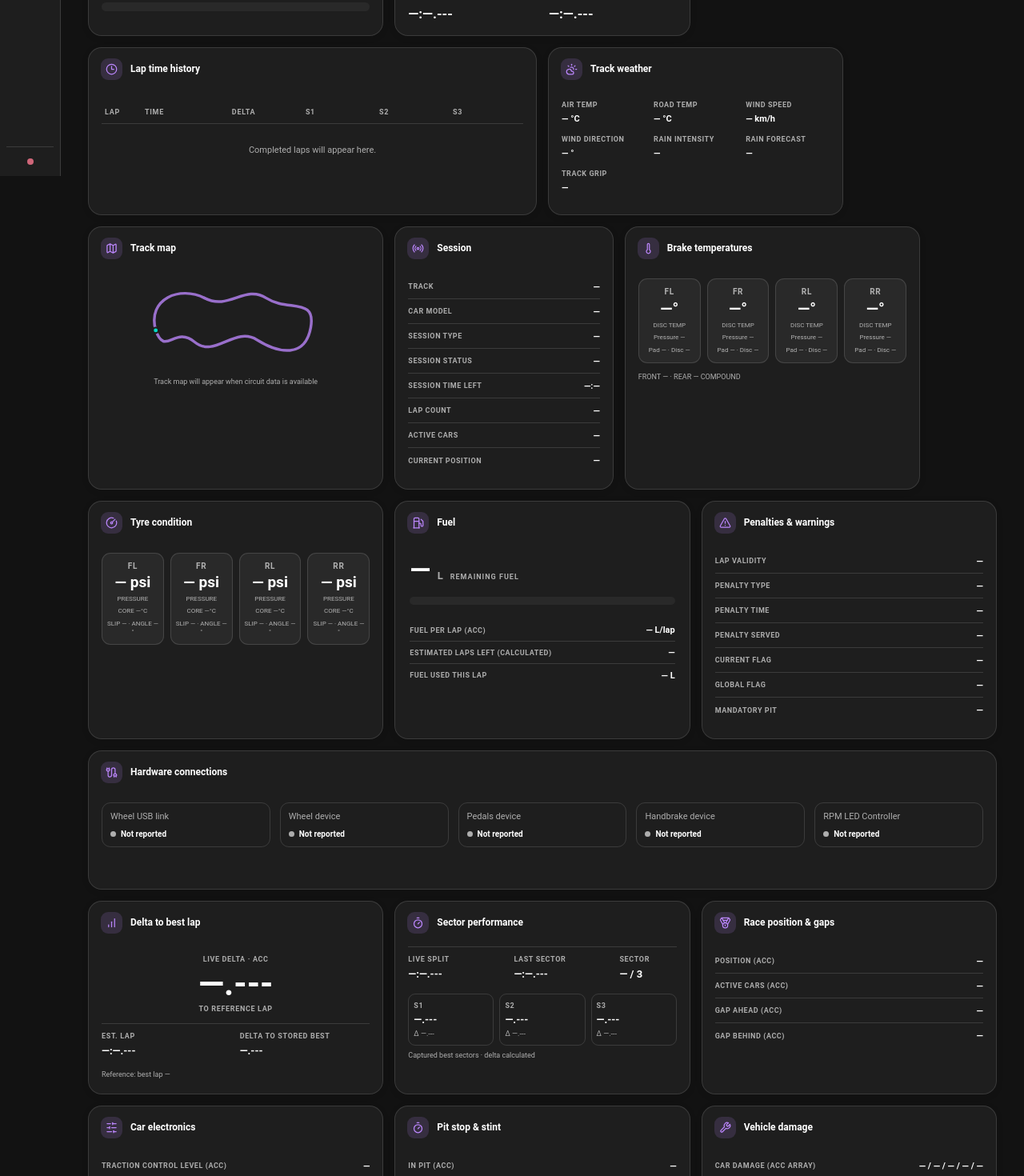
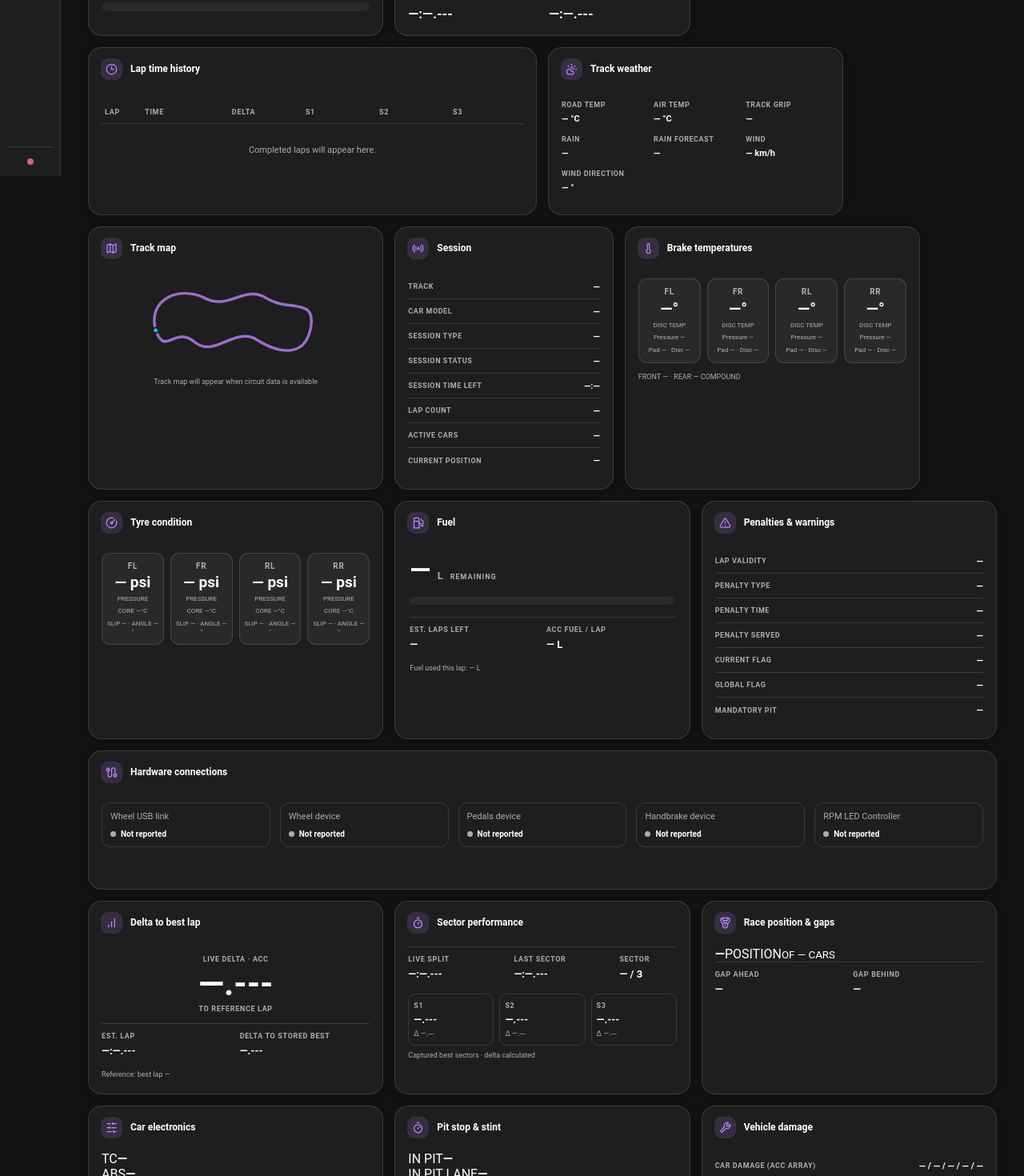
Before and after one commit to AbhilashHalappa/iRacing_and_ACC_SimLink, a React (Vite) app in the folder frontend/: page / in a window 1280 px wide. Shown: the part 580-2050 px from the top of the page at 80% size. Built offline with nearby package versions, Linux system fonts and the light colour scheme.

Commit message:
ui(overview): organize race awareness and setup tiles

```diff
--- a/frontend/src/App.tsx
+++ b/frontend/src/App.tsx
@@ -93,19 +93,19 @@ function TileContent({ id }: { id: TileId }) {
     case "pedals": return <div className="stacked-meters glance-pedals"><Meter label="THROTTLE" value={0} /><Meter label="BRAKE" value={0} tone="red" /><Meter label="CLUTCH" value={0} tone="teal" /></div>;
     case "laps": return <div className="lap-metrics glance-laps"><div className="lap-primary"><span>CURRENT</span><b>—:—.---</b><small>LAP — · VALIDITY —</small></div><div><span>LAST</span><b>—:—.---</b></div><div><span>BEST</span><b>—:—.---</b></div></div>;
     case "lap_history": return <div className="history-table"><div className="history-head"><span>LAP</span><span>TIME</span><span>DELTA</span><span>S1</span><span>S2</span><span>S3</span></div><div className="history-empty">Completed laps will appear here.</div></div>;
-    case "weather": return <div className="field-grid">{[["AIR TEMP","— °C"],["ROAD TEMP","— °C"],["WIND SPEED","— km/h"],["WIND DIRECTION","— °"],["RAIN INTENSITY","—"],["RAIN FORECAST","—"],["TRACK GRIP","—"]].map(([a,b]) => <div key={a}><span>{a}</span><b>{b}</b></div>)}</div>;
+    case "weather": return <div className="field-grid glance-weather">{[["ROAD TEMP","— °C"],["AIR TEMP","— °C"],["TRACK GRIP","—"],["RAIN","—"],["RAIN FORECAST","—"],["WIND","— km/h"],["WIND DIRECTION","— °"]].map(([a,b]) => <div key={a}><span>{a}</span><b>{b}</b></div>)}</div>;
     case "map": return <div className="map-placeholder"><svg viewBox="0 0 360 180" role="img" aria-label="Track map placeholder"><path d="M36 105 C20 48 80 24 124 47 S196 22 235 47 S325 45 315 100 S258 147 218 122 S142 156 106 126 S53 153 36 105Z" /><circle cx="36" cy="105" r="5" /></svg><span>Track map will appear when circuit data is available</span></div>;
     case "session": return <div className="field-rows">{[["TRACK","—"],["CAR MODEL","—"],["SESSION TYPE","—"],["SESSION STATUS","—"],["SESSION TIME LEFT","—:—"],["LAP COUNT","—"],["ACTIVE CARS","—"],["CURRENT POSITION","—"]].map(([a,b]) => <div key={a}><span>{a}</span><b>{b}</b></div>)}</div>;
     case "brakes": return <div className="corner-grid extended-corners glance-corners">{["FL","FR","RL","RR"].map((c) => <div key={c}><span>{c}</span><b>—°</b><small>DISC TEMP</small><small>Pressure —</small><small>Pad — · Disc —</small></div>)}<p>FRONT — · REAR — COMPOUND</p></div>;
     case "tyres": return <div className="corner-grid extended-corners glance-corners glance-tyres">{["FL","FR","RL","RR"].map((c) => <div key={c}><span>{c}</span><b>— psi</b><small>PRESSURE</small><small>CORE —°C</small><small>SLIP — · ANGLE —°</small></div>)}</div>;
-    case "fuel": return <div className="fuel-content"><div className="fuel-main"><b>— <small>L</small></b><span>REMAINING FUEL</span></div><div className="fuel-track"><i /></div><div className="field-rows compact"><div><span>FUEL PER LAP (ACC)</span><b>— L/lap</b></div><div><span>ESTIMATED LAPS LEFT (CALCULATED)</span><b>—</b></div><div><span>FUEL USED THIS LAP</span><b>— L</b></div></div></div>;
+    case "fuel": return <div className="fuel-content glance-fuel"><div className="fuel-main"><b>— <small>L</small></b><span>REMAINING</span></div><div className="fuel-track"><i /></div><div className="glance-inline-stats"><div><span>EST. LAPS LEFT</span><b>—</b></div><div><span>ACC FUEL / LAP</span><b>— L</b></div></div><small className="glance-footnote">Fuel used this lap: — L</small></div>;
     case "warnings": return <div className="field-rows">{[["LAP VALIDITY","—"],["PENALTY TYPE","—"],["PENALTY TIME","—"],["PENALTY SERVED","—"],["CURRENT FLAG","—"],["GLOBAL FLAG","—"],["MANDATORY PIT","—"]].map(([a,b]) => <div key={a}><span>{a}</span><b>{b}</b></div>)}</div>;
     case "hardware": return <div className="hardware-list">{["Wheel USB link","Wheel device","Pedals device","Handbrake device","RPM LED Controller"].map((d) => <div key={d}><span>{d}</span><b><i />Not reported</b></div>)}</div>;
     case "delta": return <div className="glance-delta"><div className="glance-delta-primary"><span>LIVE DELTA · ACC</span><strong>—.---</strong><small>TO REFERENCE LAP</small></div><div className="glance-inline-stats"><div><span>EST. LAP</span><b>—:—.---</b></div><div><span>DELTA TO STORED BEST</span><b>—.---</b></div></div><small className="glance-footnote">Reference: best lap —</small></div>;
     case "sectors": return <div className="glance-sector"><div className="glance-inline-stats"><div><span>LIVE SPLIT</span><b>—:—.---</b></div><div><span>LAST SECTOR</span><b>—:—.---</b></div><div><span>SECTOR</span><b>— / 3</b></div></div><div className="sector-strip">{["S1","S2","S3"].map(s=><div key={s}><span>{s}</span><b>—.---</b><small>Δ —.---</small></div>)}</div><small className="glance-footnote">Captured best sectors · delta calculated</small></div>;
-    case "position": return <div className="field-rows"><div><span>POSITION (ACC)</span><b>—</b></div><div><span>ACTIVE CARS (ACC)</span><b>—</b></div><div><span>GAP AHEAD (ACC)</span><b>—</b></div><div><span>GAP BEHIND (ACC)</span><b>—</b></div></div>;
-    case "electronics": return <div className="field-rows"><div><span>TRACTION CONTROL LEVEL (ACC)</span><b>—</b></div><div><span>TC CUT LEVEL (ACC)</span><b>—</b></div><div><span>ABS LEVEL (ACC)</span><b>—</b></div><div><span>ENGINE MAP (ACC)</span><b>—</b></div><div><span>BRAKE BIAS (ACC)</span><b>— %</b></div><div><span>TC INTERVENTION ACTIVE (ACC)</span><b>—</b></div><div><span>ABS INTERVENTION ACTIVE (ACC)</span><b>—</b></div><div><span>PIT LIMITER (ACC)</span><b>—</b></div><div><span>AUTO SHIFTER (ACC)</span><b>—</b></div><div><span>IGNITION / STARTER (ACC)</span><b>— / —</b></div><div><span>ENGINE RUNNING (ACC)</span><b>—</b></div><div><span>DRS STATE (IF SUPPORTED)</span><b>—</b></div></div>;
-    case "pit_stint": return <div className="field-rows"><div><span>IN PIT (ACC)</span><b>—</b></div><div><span>IN PIT LANE (ACC)</span><b>—</b></div><div><span>MANDATORY PIT DONE (ACC)</span><b>—</b></div><div><span>PIT WINDOW START / END (STATIC)</span><b>— / —</b></div><div><span>DRIVER STINT TIME (ACC)</span><b>—:—</b></div><div><span>LAST PIT DURATION (CALCULATED)</span><b>—:—</b></div><div><span>TIME IN CURRENT PIT (CALCULATED)</span><b>—:—</b></div></div>;
+    case "position": return <div className="glance-position"><div className="glance-position-hero"><strong>—</strong><span>POSITION</span><small>OF — CARS</small></div><div className="glance-inline-stats"><div><span>GAP AHEAD</span><b>—</b></div><div><span>GAP BEHIND</span><b>—</b></div></div></div>;
+    case "electronics": return <div className="glance-electronics"><div className="electronics-primary"><div><span>TC</span><b>—</b></div><div><span>ABS</span><b>—</b></div><div><span>BRAKE BIAS</span><b>—%</b></div><div><span>ENGINE MAP</span><b>—</b></div></div><div className="field-rows compact"><div><span>TC CUT LEVEL</span><b>—</b></div><div><span>TC / ABS INTERVENTION</span><b>— / —</b></div><div><span>PIT LIMITER</span><b>—</b></div><div><span>IGNITION / STARTER / ENGINE</span><b>— / — / —</b></div><div><span>AUTO SHIFTER / DRS*</span><b>— / —</b></div></div><small className="glance-footnote">*DRS only where supported by the car</small></div>;
+    case "pit_stint": return <div className="glance-pit"><div className="electronics-primary"><div><span>IN PIT</span><b>—</b></div><div><span>IN PIT LANE</span><b>—</b></div><div><span>MANDATORY STOP</span><b>—</b></div></div><div className="field-rows compact"><div><span>DRIVER STINT</span><b>—:—</b></div><div><span>PIT WINDOW</span><b>— – —</b></div><div><span>LAST PIT DURATION</span><b>—:—</b></div><div><span>TIME IN CURRENT PIT</span><b>—:—</b></div></div></div>;
     case "damage": return <div className="field-rows"><div><span>CAR DAMAGE (ACC ARRAY)</span><b>— / — / — / — / —</b></div><div><span>SUSPENSION FL / FR / RL / RR</span><b>— / — / — / —</b></div><div><span>BRAKE PAD LIFE FL / FR / RL / RR</span><b>— / — / — / —</b></div><div><span>BRAKE DISC LIFE FL / FR / RL / RR</span><b>— / — / — / —</b></div><div><span>DAMAGE SUMMARY (DERIVED)</span><b>—</b></div></div>;
     case "pressure_targets": return <div className="pressure-target-grid">{["FL","FR","RL","RR"].map((v) => <div key={v}><strong>{v}</strong><b>Actual — psi</b><span>MFD setting — psi</span><small>Actual − MFD — psi</small></div>)}<p>MFD pressure is shown as the car's displayed setting, not assumed to be an ideal setup target.</p></div>;
     case "race_control": return <div className="field-rows"><div><span>FLAG (ACC)</span><b>—</b></div><div><span>GLOBAL FLAG (ACC)</span><b>—</b></div><div><span>PENALTY TYPE (ACC)</span><b>—</b></div><div><span>PENALTY TIME (ACC)</span><b>—</b></div><div><span>MANDATORY PIT STATUS (ACC)</span><b>—</b></div><div><span>RACE CONTROL MESSAGE</span><b>—</b></div></div>;
```
